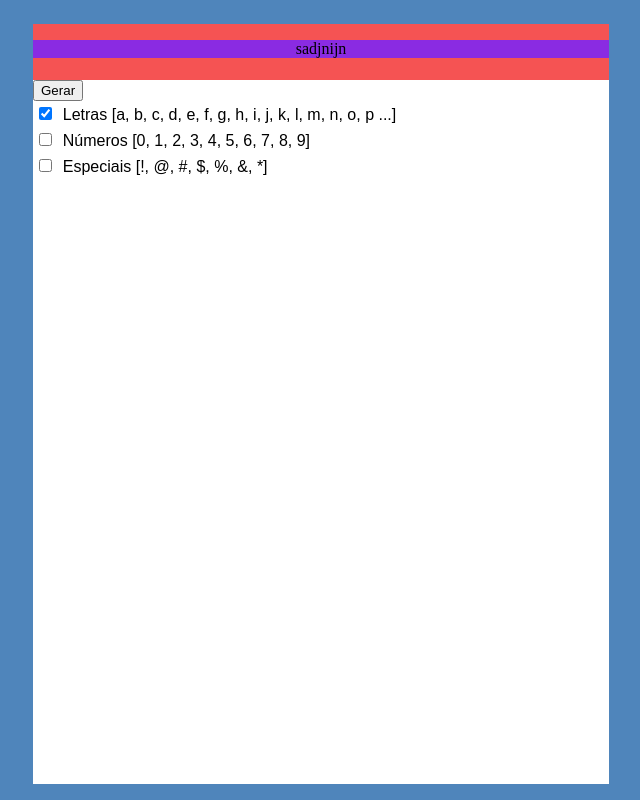
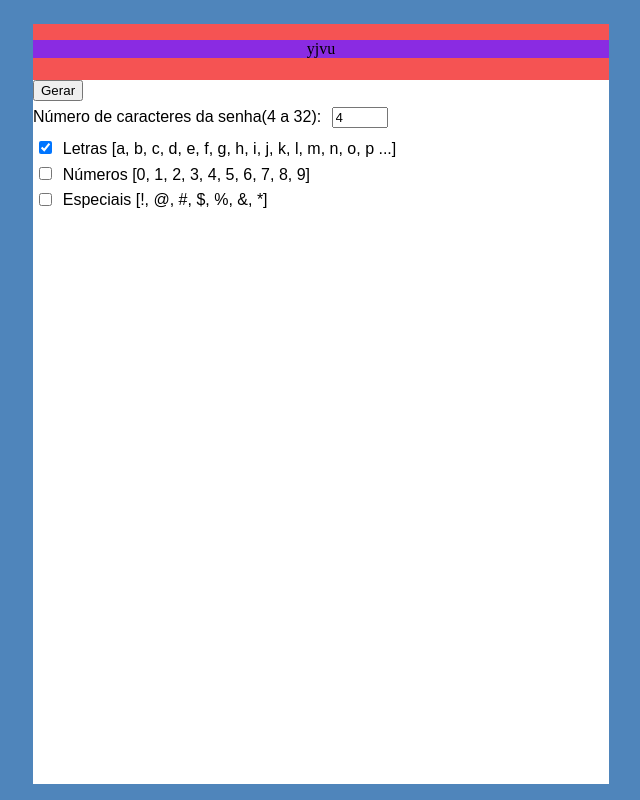
Before and after one commit to devdan89/PasswordRNG, a plain HTML site: page index.html in a window 1280 px wide. Both pictures are taken after a click on the button "Gerar". Shown: the whole page, without its empty margins (319-959 px from the left). Drawn offline with Linux system fonts and the light colour scheme.

Commit message:
Add option

```diff
--- a/index.html
+++ b/index.html
@@ -14,9 +14,19 @@
       </div>
 
       <div>
-        <button onclick="rng(8)">Gerar</button>
+        <button onclick="getQty()">Gerar</button>
       </div>
-
+      <div>
+        <label for="quantity"> Número de caracteres da senha(4 a 32):</label>
+        <input
+          type="number"
+          id="quantity"
+          name="quantity"
+          min="4"
+          max="32"
+          value="4"
+        />
+      </div>
       <div>
         <input type="checkbox" id="letras" name="letras" checked />
         <label for="letras"
@@ -34,6 +44,14 @@
         <label for="especiais">Especiais [!, @, #, $, %, &, *]</label>
       </div>
     </div>
+
+    <script type="text/javascript">
+      function getQty() {
+        let quantity = document.querySelector("#quantity");
+
+        rng(quantity.value);
+      }
+    </script>
     <script src="script.js"></script>
   </body>
 </html>
```
